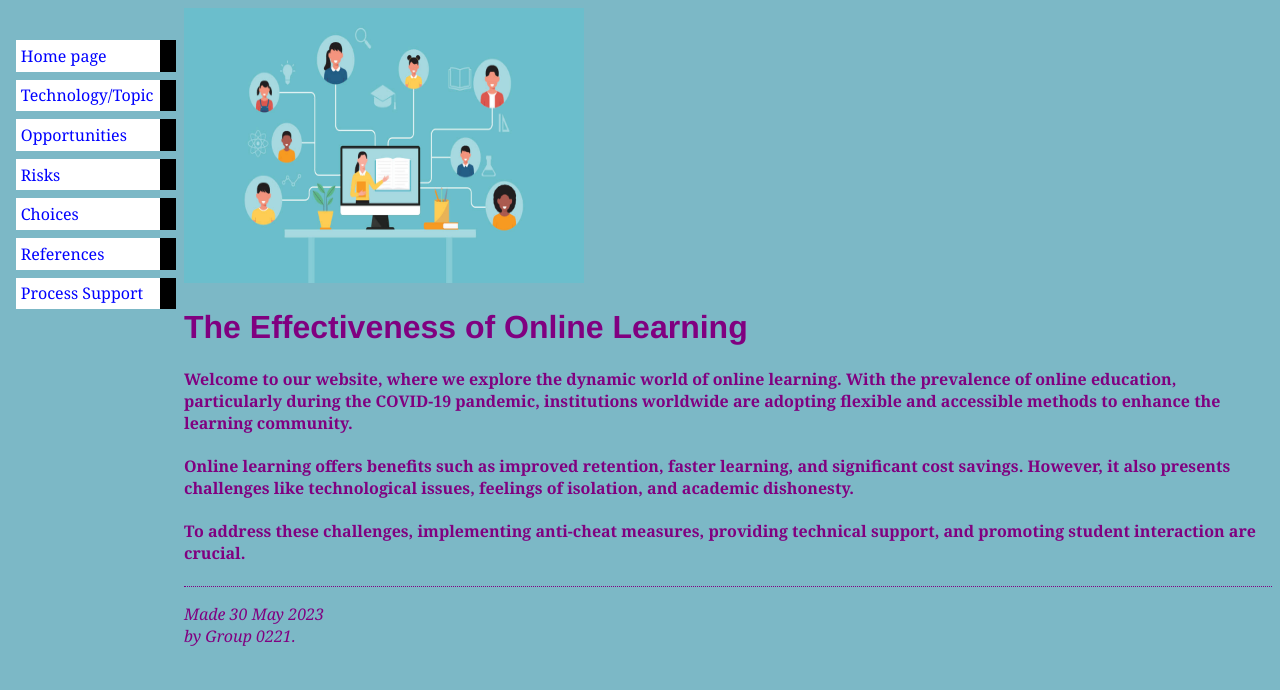
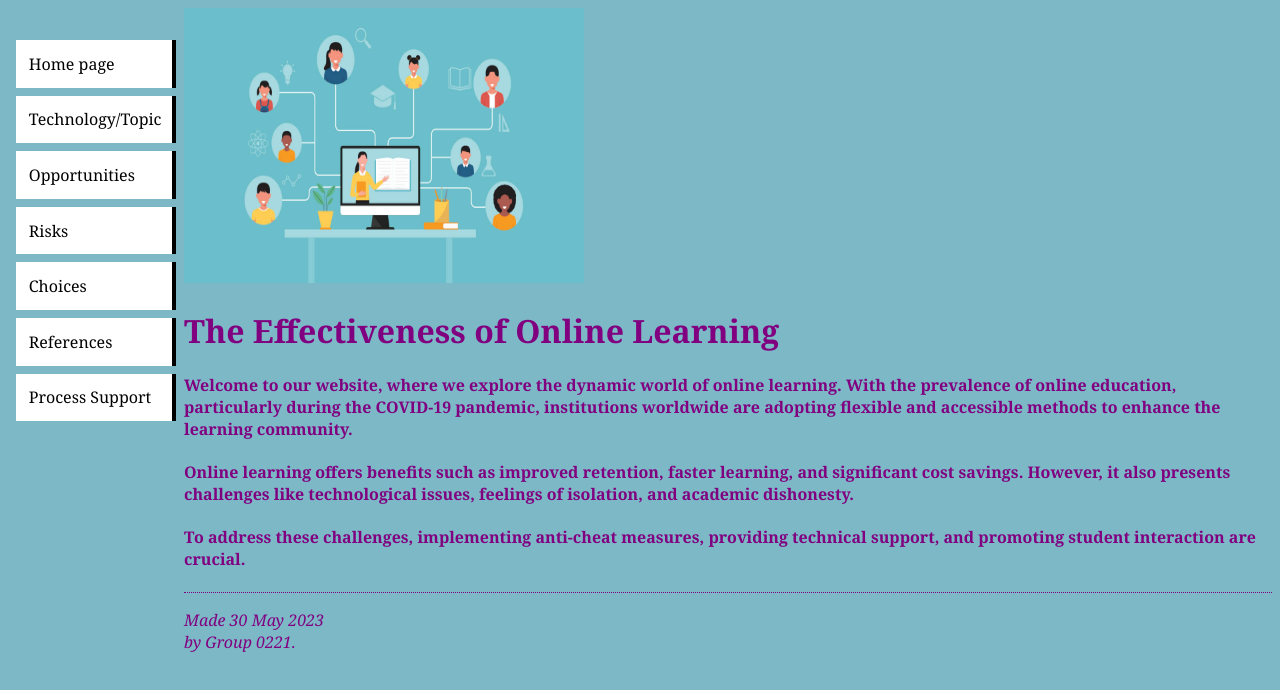
Before and after one commit to Syed-Abbas-Ali03/Syed-Abbas-Ali03.github.io, a plain HTML site: page index.html in a window 1280 px wide. Drawn offline with Linux system fonts and the light colour scheme.

Commit message:
Update mystyles.css

```diff
--- a/styles/mystyles.css
+++ b/styles/mystyles.css
@@ -11,21 +11,40 @@
       position: absolute;
       top: 2em;
       left: 1em;
-    width: 10em }
-	h1 {
-    font-family: Helvetica, Geneva, Arial,
-          SunSans-Regular, sans-serif }
+      width: 10em;
+    }
+
+    /* Style for each navigation item */
     ul.navbar li {
       background: white;
       margin: 0.5em 0;
       padding: 0.3em;
-    border-right: 1em solid black }
+      border-right: 0.3em solid black;
+    }
+
+    /* Style for the navigation links */
     ul.navbar a {
-    text-decoration: none }
+      text-decoration: none;
+      color: black;
+      font-size: 16px;
+      display: block;
+      padding: 0.5em;
+    }
+
+    /* Change the color of the navigation link on hover */
+    ul.navbar a:hover {
+      background-color: #f2f2f2;
+    }
+
+    /* Add an active class to highlight the current page */
+    ul.navbar .active {
+      background-color: #4CAF50;
+      color: white;
+    }
   a:link {
-    color: blue }
+    color: black }
   a:visited {
-    color: purple }
+    color: black }
 	address {
     margin-top: 1em;
     padding-top: 1em;
```
Lines whose indentation alone changed are shown as unchanged.
